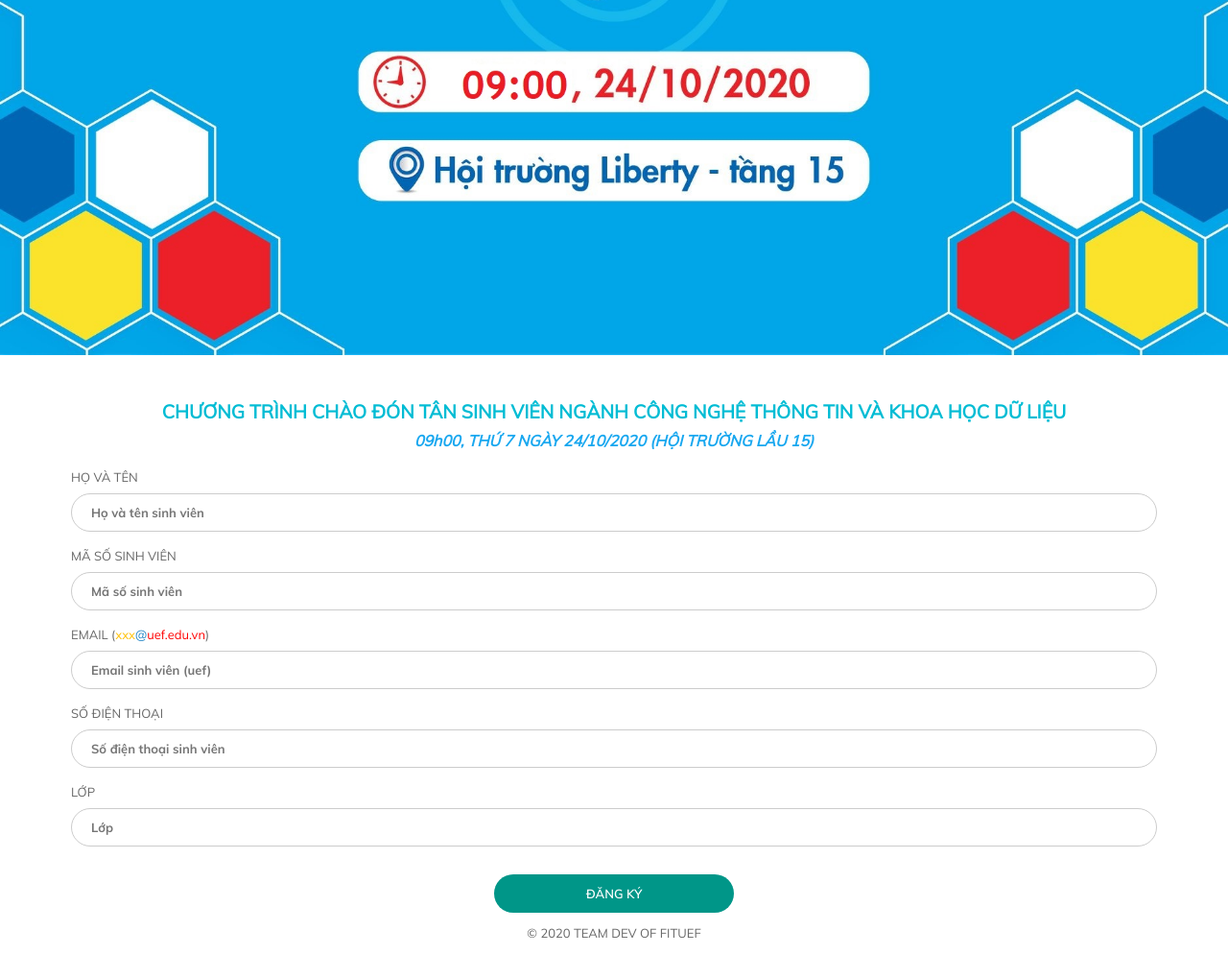
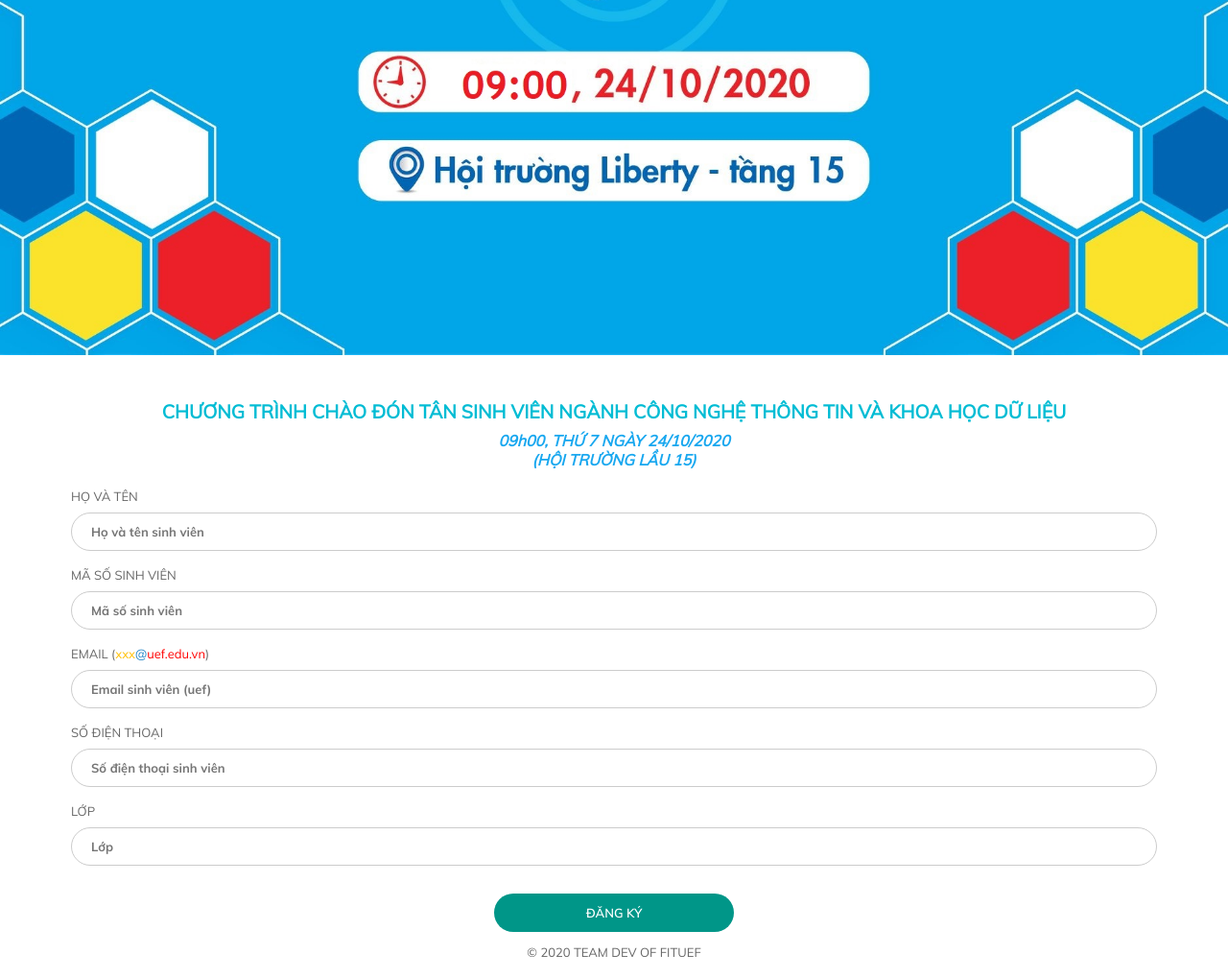
Before and after one commit to fituef/tsvcntt, a plain HTML site: page index.html in a window 1280 px wide. Shown: the part 911-1930 px from the top of the page at 96% size. Drawn offline with Linux system fonts and the light colour scheme.

Commit message:
Update index.html

```diff
--- a/index.html
+++ b/index.html
@@ -188,7 +188,7 @@
     <div id="container">
         <div id="main-content">
             <h2 style="text-align:center; color: #00BCD4; font-weight: bold; margin-bottom: 5px;margin-top: 20px;">CHƯƠNG TRÌNH CHÀO ĐÓN TÂN SINH VIÊN NGÀNH CÔNG NGHỆ THÔNG TIN VÀ KHOA HỌC DỮ LIỆU</h2>
-            <a style="text-align:center; color: #18a7ef; font-weight: bold; font-style: italic;margin-left: 0px !important;margin-bottom: 20px;">09h00, THỨ 7 NGÀY 24/10/2020 (HỘI TRƯỜNG LẦU 15)</a>
+            <a style="text-align:center; color: #18a7ef; font-weight: bold; font-style: italic;margin-left: 0px !important;margin-bottom: 20px;">09h00, THỨ 7 NGÀY 24/10/2020<br/>(HỘI TRƯỜNG LẦU 15)</a>
             <form name="submit-to-google-sheet" class="js-showupdate">
                 <div class="form-wrapper">
                     <label for="txtHoTen">HỌ VÀ TÊN</label>
```
